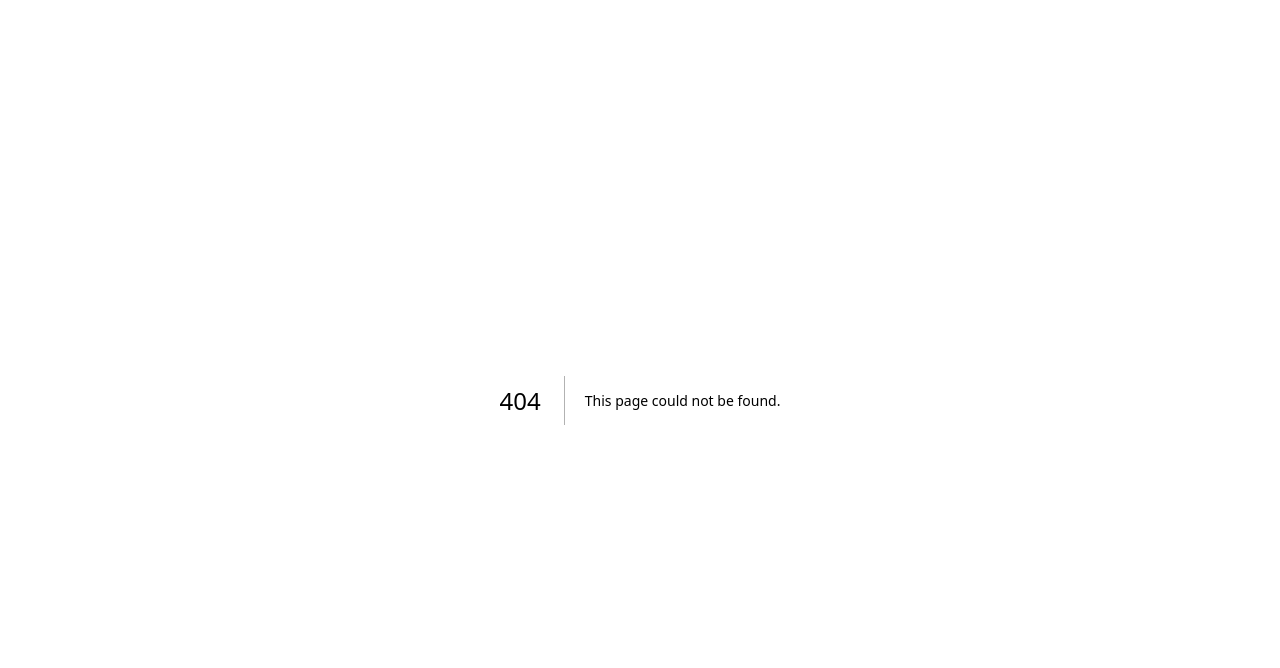
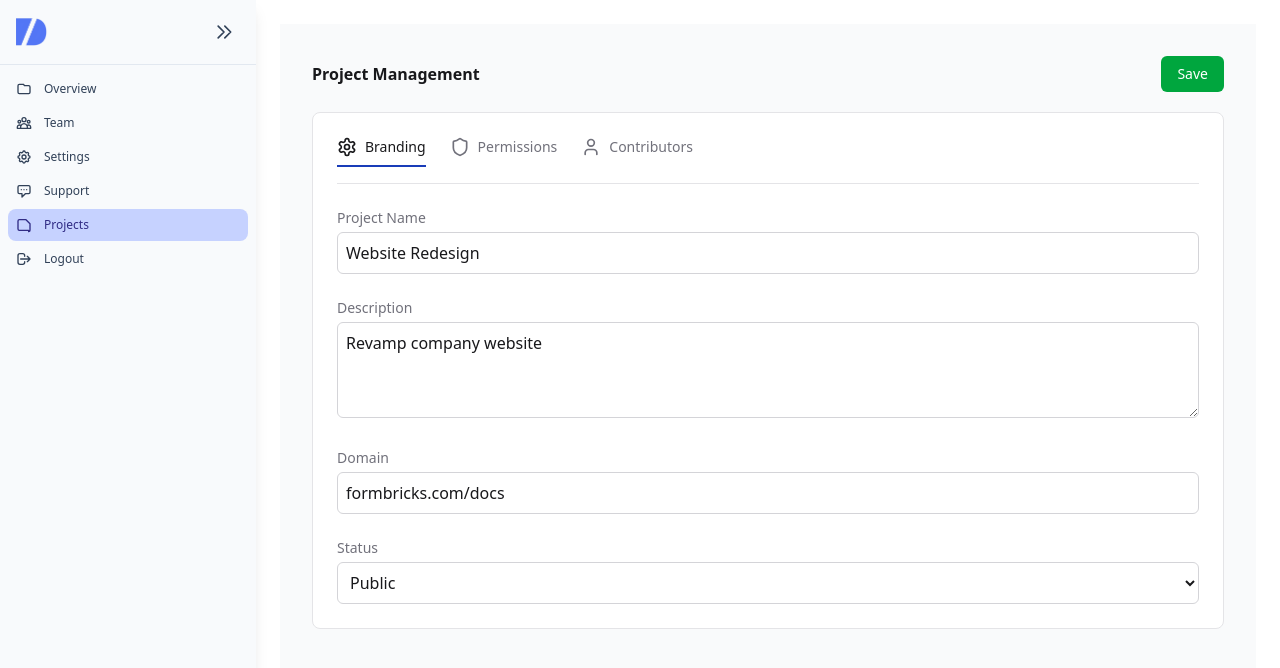
Before and after one commit to Docxify/platform, a Next.js app: page /dashboard/projects/manage/1 in a window 1280 px wide. Before the commit this address had no page. Shown: the top 668 px of the page. Built offline with nearby package versions, Linux system fonts and the light colour scheme.

Commit message:
fix: header background

```diff
--- a/src/app/dashboard/projects/edit/[projectId]/Editor.tsx
+++ b/src/app/dashboard/projects/edit/[projectId]/Editor.tsx
@@ -21,12 +21,6 @@ const Editor: React.FC<EditorProps> = ({ initialContent }) => {
           <h3 className="text-sm font-semibold text-gray-800">
             {initialContent ? 'Editing: contribution.mdx' : 'Select a file to edit'}
           </h3>
-          <button
-            onClick={() => alert(`Saved: ${content}`)}
-            className="px-4 py-1.5 text-sm font-medium text-white bg-blue-600 rounded-md hover:bg-blue-700 transition shadow-sm"
-          >
-            Save
-          </button>
         </div>
         <div className="flex-1 p-4 overflow-y-auto">
           <SimpleEditor
--- a/src/app/dashboard/projects/edit/[projectId]/page.tsx
+++ b/src/app/dashboard/projects/edit/[projectId]/page.tsx
@@ -134,6 +134,9 @@ export default function EditorPage({ params }: { params: Promise<{ projectId: st
             ✓ Updated 4 hours ago
           </span>
         </div>
+        <button className="px-4 py-1.5 text-sm font-medium text-white bg-blue-800 rounded-md transition shadow-sm">
+          Save Changes
+        </button>
         <button className="px-4 py-1.5 text-sm font-medium text-white bg-green-600 rounded-md hover:bg-green-700 transition shadow-sm">
           Publish
         </button>
--- /dev/null
+++ b/src/app/dashboard/projects/manage/[projectId]/page.tsx
@@ -0,0 +1,224 @@
+'use client';
+
+import React, { useState, useEffect } from 'react';
+import { notFound } from 'next/navigation';
+import { Settings, User, Shield } from 'lucide-react';
+
+interface Project {
+  id: string;
+  name: string;
+  description: string;
+  lastUpdated?: string;
+  documents?: string[];
+  domain: string;
+  status: 'Public' | 'Private' | 'In Progress' | 'Completed' | 'On Hold';
+  contributors: string[];
+}
+
+const ProjectManagementPage = ({ params }: { params: Promise<{ projectId: string }> }) => {
+  const [projectList, setProjectList] = useState<Project[]>([]);
+  const [loading, setLoading] = useState(true);
+  const [selectedProject, setSelectedProject] = useState<Project | null>(null);
+  const [formData, setFormData] = useState<Project>({
+    id: '',
+    name: '',
+    description: '',
+    domain: '',
+    status: 'In Progress',
+    contributors: [],
+  });
+  const [activeTab, setActiveTab] = useState('Branding');
+
+  const tabs = [
+    { name: 'Branding', icon: <Settings className="w-5 h-5" /> },
+    { name: 'Permissions', icon: <Shield className="w-5 h-5" /> },
+    { name: 'Contributors', icon: <User className="w-5 h-5" /> },
+  ];
+
+  useEffect(() => {
+    const fetchProject = async () => {
+      setLoading(true);
+      console.log('Starting fetchProject');
+      const resolvedParams = await params;
+      console.log('Resolved params:', resolvedParams);
+      const { projectId } = resolvedParams;
+      if (!projectId) {
+        console.log('No projectId in params, invoking notFound');
+        notFound();
+      }
+      const initialProjects = [
+        { id: '1', name: 'Website Redesign', description: 'Revamp company website', lastUpdated: '2025-05-18', documents: ['Design Spec', 'Wireframes'], domain: 'formbricks.com/docs', status: 'Public', contributors: ['John Doe', 'Jane Smith'] },
+        { id: '2', name: 'API Integration', description: 'Integrate payment API', lastUpdated: '2025-05-17', documents: ['API Docs', 'Test Plan'], domain: 'formbricks.com/docs', status: 'Private', contributors: ['Alice Johnson'] },
+      ];
+      setProjectList(initialProjects);
+      const project = initialProjects.find((p) => p.id === projectId);
+      if (!project) {
+        console.log('No project found for ID:', projectId, 'invoking notFound');
+        notFound();
+      }
+      console.log('Setting project:', project);
+      setSelectedProject(project);
+      setFormData(project || formData);
+      setLoading(false);
+    };
+    fetchProject().catch((error) => {
+      console.error('Fetch error:', error);
+      setLoading(false);
+    });
+  }, [params]);
+
+  const handleInputChange = (e: React.ChangeEvent<HTMLInputElement | HTMLTextAreaElement | HTMLSelectElement>) => {
+    const { name, value } = e.target;
+    setFormData((prev) => ({
+      ...prev,
+      [name]: value,
+    }));
+  };
+
+  const handleContributorsChange = (e: React.ChangeEvent<HTMLInputElement>) => {
+    const value = e.target.value.split(',').map((c) => c.trim());
+    setFormData((prev) => ({
+      ...prev,
+      contributors: value,
+    }));
+  };
+
+  const handleSave = () => {
+    if (selectedProject) {
+      const updatedProjects = projectList.map((p) =>
+        p.id === selectedProject.id ? { ...p, ...formData } : p
+      );
+      setProjectList(updatedProjects);
+      setSelectedProject({ ...selectedProject, ...formData });
+      alert(`Project Saved: ${JSON.stringify(formData, null, 2)}`);
+    }
+  };
+
+  const handleTabClick = (tabName: string) => {
+    setActiveTab(tabName);
+  };
+
+  if (loading) {
+    return (
+      <div className="container mx-auto p-4 lg:p-8 xl:max-w-7xl flex items-center justify-center min-h-screen bg-gray-50">
+        <p className="text-sm text-zinc-500">Loading project...</p>
+      </div>
+    );
+  }
+
+  if (!selectedProject) {
+    return (
+      <div className="container mx-auto p-4 lg:p-8 xl:max-w-7xl flex items-center justify-center min-h-screen bg-gray-50">
+        <p className="text-sm text-zinc-500">Project not found</p>
+      </div>
+    );
+  }
+
+  return (
+    <div className="container mx-auto p-4 lg:p-8 xl:max-w-7xl min-h-screen bg-gray-50">
+      {/* Header */}
+      <header className="flex justify-between items-center mb-5">
+        <h2 className="text-md font-bold text-zinc-900">Project Management</h2>
+        <button
+          onClick={handleSave}
+          className="inline-flex items-center px-4 py-2 bg-green-600 text-white text-sm font-medium rounded-md hover:bg-green-700"
+        >
+          Save
+        </button>
+      </header>
+
+      {/* Card-like Container */}
+      <div className="flex flex-col rounded-lg border border-zinc-200 bg-white p-6">
+        {/* Tabs */}
+        <div className="flex flex-wrap gap-6 border-b border-zinc-200 pb-4 mb-6">
+          {tabs.map((tab) => (
+            <button
+              key={tab.name}
+              onClick={() => handleTabClick(tab.name)}
+              className={`flex items-center gap-2 text-sm font-medium pb-2 border-b-2 transition-all duration-200 ${
+                activeTab === tab.name
+                  ? 'border-blue-800 text-zinc-900'
+                  : 'border-transparent text-zinc-500 hover:text-zinc-900 hover:border-blue-800/50'
+              }`}
+            >
+              {tab.icon}
+              {tab.name}
+            </button>
+          ))}
+        </div>
+
+        {/* Tab Content */}
+        {activeTab === 'Branding' && (
+          <div className="space-y-6">
+            <div>
+              <div className="text-sm text-zinc-500 mb-1">Project Name</div>
+              <input
+                type="text"
+                name="name"
+                value={formData.name}
+                onChange={handleInputChange}
+                className="w-full p-2 border border-zinc-300 rounded-md focus:ring-2 focus:ring-blue-800 text-zinc-900"
+              />
+            </div>
+            <div>
+              <div className="text-sm text-zinc-500 mb-1">Description</div>
+              <textarea
+                name="description"
+                value={formData.description}
+                onChange={handleInputChange}
+                className="w-full p-2 border border-zinc-300 rounded-md focus:ring-2 focus:ring-blue-800 h-24 resize-y text-zinc-900"
+              />
+            </div>
+            <div>
+              <div className="text-sm text-zinc-500 mb-1">Domain</div>
+              <input
+                type="text"
+                name="domain"
+                value={formData.domain}
+                onChange={handleInputChange}
+                className="w-full p-2 border border-zinc-300 rounded-md focus:ring-2 focus:ring-blue-800 text-zinc-900"
+              />
+            </div>
+            <div>
+              <div className="text-sm text-zinc-500 mb-1">Status</div>
+              <select
+                name="status"
+                value={formData.status}
+                onChange={handleInputChange}
+                className="w-full p-2 border border-zinc-300 rounded-md focus:ring-2 focus:ring-blue-800 text-zinc-900"
+              >
+                <option value="In Progress">In Progress</option>
+                <option value="Public">Public</option>
+                <option value="Private">Private</option>
+                <option value="Completed">Completed</option>
+                <option value="On Hold">On Hold</option>
+              </select>
+            </div>
+          </div>
+        )}
+
+        {activeTab === 'Contributors' && (
+          <div>
+            <div className="text-sm text-zinc-500 mb-1">Contributors (comma-separated)</div>
+            <input
+              type="text"
+              name="contributors"
+              value={formData.contributors.join(', ')}
+              onChange={handleContributorsChange}
+              className="w-full p-2 border border-zinc-300 rounded-md focus:ring-2 focus:ring-blue-800 text-zinc-900"
+              placeholder="e.g., User1, User2"
+            />
+          </div>
+        )}
+
+        {activeTab === 'Permissions' && (
+          <div className="text-sm text-zinc-700">
+            Permissions settings will be implemented here.
+          </div>
+        )}
+      </div>
+    </div>
+  );
+};
+
+export default ProjectManagementPage;
--- a/src/app/globals.css
+++ b/src/app/globals.css
@@ -3,19 +3,11 @@
 /* Custom Variables */
 :root {
   --background: #ffffff;
-  --foreground: #171717;
 }
 
 @theme inline {
   --color-background: var(--background);
   --color-foreground: var(--foreground);
-}
-
-@media (prefers-color-scheme: dark) {
-  :root {
-    --background: #0a0a0a;
-    --foreground: #ededed;
-  }
 }
 
 body {
--- a/src/components/Header.tsx
+++ b/src/components/Header.tsx
@@ -73,19 +73,24 @@ const Navbar: React.FC = () => {
           </button>
         </div>
 
-        {/* Navbar items - mobile view */}
+        {/* Navbar items - mobile and desktop view */}
         <div
   className={`${
     isOpen ? 'flex' : 'hidden'
-  } absolute top-full left-0 z-10 flex-col backdrop-blur-sm w-full md:static md:flex md:flex-row md:w-auto md:order-1 md:space-x-8`}
+  } flex-col w-full absolute top-full left-0 z-10
+  md:static md:flex md:flex-row md:w-auto md:order-1 md:space-x-8
+  ${isOpen ? 'bg-[#0f172a]/90 backdrop-blur-sm' : 'bg-transparent'}
+  md:bg-transparent md:backdrop-blur-0`}
   id="navbar-sticky"
 >
-  <ul className="flex flex-col md:flex-row p-4 mt-4 md:p-0 md:mt-0 space-y-4 md:space-y-0 text-center md:text-left font-medium">
+
+
+          <ul className="flex flex-col md:flex-row p-4 mt-4 md:p-0 md:mt-0 space-y-4 md:space-y-0 text-center md:text-left font-medium w-full">
             {['Features', 'Documentation', 'Pricing', 'Blog'].map((item) => (
-      <li key={item}>
+              <li key={item} className="w-full md:w-auto">
                 <Link
                   href="#"
-          className="block py-2 px-3 text-white hover:bg-transparent transition-colors duration-200"
+                  className="block py-2 px-3 text-white  transition-colors duration-200"
                   aria-current={item === 'Features' ? 'page' : undefined}
                 >
                   {item}
@@ -94,7 +99,6 @@ const Navbar: React.FC = () => {
             ))}
           </ul>
         </div>
-
       </div>
     </nav>
   );
--- a/src/components/PrCard.tsx
+++ b/src/components/PrCard.tsx
@@ -27,9 +27,9 @@ export default function PrCard({ project, onDelete, getStatusColor }: PrCardProp
   const lastUpdatedText = timeDiffHours < 24 ? `${timeDiffHours} hours ago` : project.lastUpdated;
 
   return (
-    <div className="flex flex-col rounded-lg border border-zinc-200 bg-white  active:border-purple-200 p-6 relative">
+    <div className="flex flex-col rounded-lg border border-zinc-200 bg-white active:border-purple-200 p-6 relative">
       <div className="absolute top-4 right-4 flex gap-2">
-        <Link href={`/dashboard/projects/edit/${project.id}`} className="p-2 text-zinc-700 text-white rounded-md" aria-label="Edit project">
+        <Link href={`/dashboard/projects/edit/${project.id}`} className="p-2 text-zinc-700 rounded-md" aria-label="Edit project">
           <svg xmlns="http://www.w3.org/2000/svg" className="w-5 h-5" fill="none" viewBox="0 0 24 24" stroke="currentColor">
             <path strokeLinecap="round" strokeLinejoin="round" strokeWidth={1.5} d="M15.232 5.232l3.536 3.536m-2.036-5.036a2.5 2.5 0 113.536 3.536L6.5 21.036H3v-3.572L16.732 3.732z" />
           </svg>
@@ -37,14 +37,13 @@ export default function PrCard({ project, onDelete, getStatusColor }: PrCardProp
         <div className="relative">
           <button
             onClick={() => setIsDropdownOpen(!isDropdownOpen)}
-            className="p-2 text-zinc-700 rounded-md "
+            className="p-2 text-zinc-700 rounded-md"
             aria-label="Settings"
           >
             <svg xmlns="http://www.w3.org/2000/svg" className="w-5 h-5" fill="none" viewBox="0 0 24 24" stroke="currentColor">
               <path strokeLinecap="round" strokeLinejoin="round" strokeWidth={1.5} d="M10.325 4.317c.426-1.756 2.924-1.756 3.35 0a1.724 1.724 0 002.573 1.066c1.543-.94 3.31.826 2.37 2.37a1.724 1.724 0 001.065 2.572c1.756.426 1.756 2.924 0 3.35a1.724 1.724 0 00-1.066 2.573c.94 1.543-.826 3.31-2.37 2.37a1.724 1.724 0 00-2.572 1.065c-.426 1.756-2.924 1.756-3.35 0a1.724 1.724 0 00-2.573-1.066c-1.543.94-3.31-.826-2.37-2.37a1.724 1.724 0 00-1.065-2.572c-1.756-.426-1.756-2.924 0-3.35a1.724 1.724 0 001.066-2.573c-.94-1.543.826-3.31 2.37-2.37.996.608 2.296.07 2.572-1.065z" />
               <path strokeLinecap="round" strokeLinejoin="round" strokeWidth={1.5} d="M15 12a3 3 0 11-6 0 3 3 0 016 0z" />
             </svg>
-
           </button>
           {isDropdownOpen && (
             <div className="absolute right-0 mt-2 w-48 bg-white border border-zinc-200 rounded-md shadow-lg z-10">
@@ -55,7 +54,7 @@ export default function PrCard({ project, onDelete, getStatusColor }: PrCardProp
                 Delete Project
               </button>
               <Link
-                href={`/dashboard/projects/settings/${project.id}`}
+                href={`/dashboard/projects/manage/${project.id}`} // Updated route
                 onClick={() => setIsDropdownOpen(false)}
                 className="block w-full text-left px-4 py-2 text-sm text-zinc-700 hover:bg-zinc-100"
               >
--- a/src/components/Sidebar.tsx
+++ b/src/components/Sidebar.tsx
@@ -18,7 +18,7 @@ export default function Sidebar() {
     { href: '/dashboard/team', label: 'Team', icon: 'M17 20h5v-2a3 3 0 00-5.356-1.857M17 20H7m10 0v-2c0-.656-.126-1.283-.356-1.857M7 20H2v-2a3 3 0 015.356-1.857M7 20v-2c0-.656.126-1.283.356-1.857m0 0a5.002 5.002 0 019.288 0M15 7a3 3 0 11-6 0 3 3 0 016 0zm6 3a2 2 0 11-4 0 2 2 0 014 0zM7 10a2 2 0 11-4 0 2 2 0 014 0z' },
     { href: '/dashboard/settings', label: 'Settings', icon: 'M10.325 4.317c.426-1.756 2.924-1.756 3.35 0a1.724 1.724 0 002.573 1.066c1.543-.94 3.31.826 2.37 2.37a1.724 1.724 0 001.065 2.572c1.756.426 1.756 2.924 0 3.35a1.724 1.724 0 00-1.066 2.573c.94 1.543-.826 3.31-2.37 2.37a1.724 1.724 0 00-2.572 1.065c-.426 1.756-2.924 1.756-3.35 0a1.724 1.724 0 00-2.573-1.066c-1.543.94-3.31-.826-2.37-2.37a1.724 1.724 0 00-1.065-2.572c-1.756-.426-1.756-2.924 0-3.35a1.724 1.724 0 001.066-2.573c-.94-1.543.826-3.31 2.37-2.37.996.608 2.296.07 2.572-1.065zM15 12a3 3 0 11-6 0 3 3 0 016 0z' },
     { href: '/', label: 'Support', icon: 'M8 10h.01M12 10h.01M16 10h.01M9 16H5a2 2 0 01-2-2V6a2 2 0 012-2h14a2 2 0 012 2v8a2 2 0 01-2 2h-5l-5 5v-5z' },
-    { href: '/dashboard/projects', label: 'Projects', icon: 'M19 20H5a2 2 0 01-2-2V6a2 2 0 012-2h10l6 6v10a2 2 0 01-2 2z', external: true },
+    { href: '/dashboard/projects', label: 'Projects', icon: 'M19 20H5a2 2 0 01-2-2V6a2 2 0 012-2h10l6 6v10a2 2 0 01-2 2z' },
   ];
 
   // Function to determine if a nav item is active
```
Lines whose indentation alone changed are shown as unchanged.
